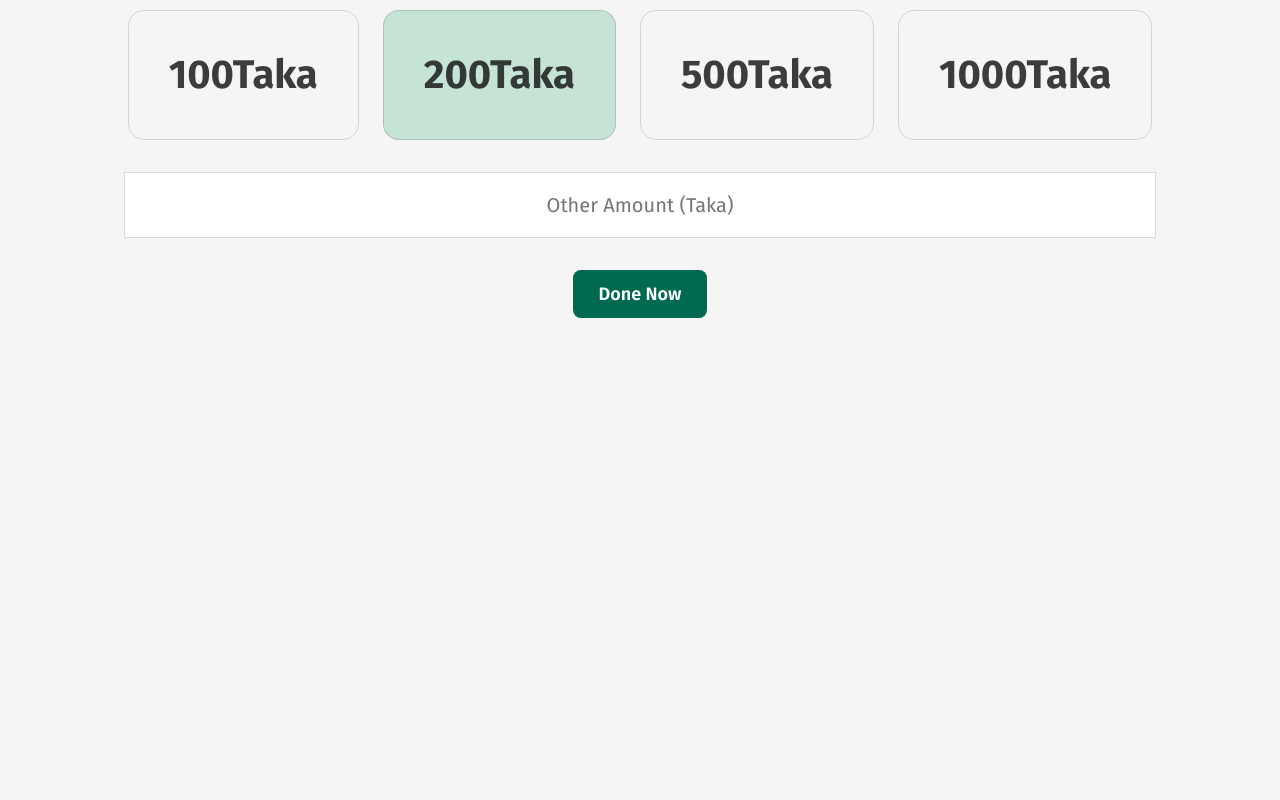
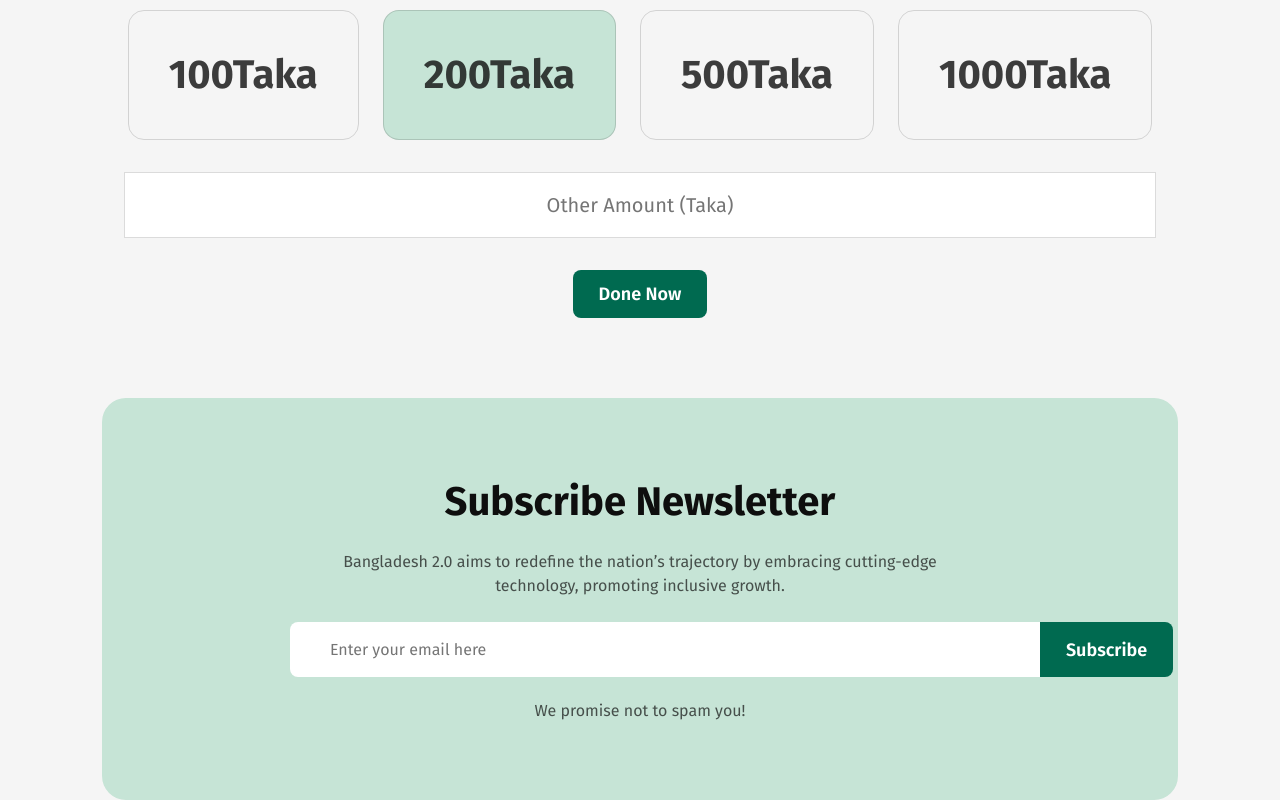
Before and after one commit to nirobsarker012/b11-a1, a plain HTML site: page index.html in a window 1280 px wide. Shown: the part 4237-5037 px from the top of the page. Before the commit the page ends 4555 px from the top, so only its background shows below. Drawn offline with Linux system fonts and the light colour scheme.

Commit message:
new:email_section

```diff
--- a/index.html
+++ b/index.html
@@ -6,6 +6,7 @@
     <link rel="preconnect" href="https://fonts.googleapis.com">
 <link rel="preconnect" href="https://fonts.gstatic.com" crossorigin>
 <link href="https://fonts.googleapis.com/css2?family=Fira+Sans:ital,wght@0,100;0,200;0,300;0,400;0,500;0,600;0,700;0,800;0,900;1,100;1,200;1,300;1,400;1,500;1,600;1,700;1,800;1,900&display=swap" rel="stylesheet">
+<link rel="shortcut icon" href="assets/icons8-bangladesh-48.png" type="image/x-icon">
     <title>Bangladesh 2.0</title>
     <link rel="stylesheet" href="style.css">
 </head>
@@ -298,6 +299,27 @@ with a certain degree of justification, be able to speak of humankind as civiliz
     </div>
      </section>
     <!-- Donate Section End here -->
+
+     <!-- Contact Section Start Here -->
+      <section class="contact_section">
+        <div class="container">
+        <div class="contact_box">
+            <div class="contact_inner">
+            <h2 class="contact_title future_title">Subscribe Newsletter</h2>
+            <p class="contact_desc future_desc">Bangladesh 2.0 aims to redefine the nation’s trajectory by embracing cutting-edge technology, promoting inclusive growth.</p>
+        </div>
+
+            <div class="email_box">
+            <input type="email" placeholder="Enter your email here" class="email">
+            <button class="email_btn news_btn">Subscribe</button>
+        </div>
+        <p class="responsibility_title">We promise not to spam you!</p>
+        </div>
+    </div>
+      </section>
+     <!-- Contact Section End Here -->
 </main>
+
+
 </body>
 </html>
--- a/style.css
+++ b/style.css
@@ -484,3 +484,48 @@ body{
     margin-bottom: 32px;
 }
 /* Donate Design End */
+
+/* Contact Design start here */
+.contact_section{
+    margin-top: 80px;
+}
+
+.contact_box{
+    text-align: center;
+    background: #C6E4D6;
+    border-radius: 24px;
+    padding: 80px 100px;
+}
+
+.contact_inner{
+    margin: 0 auto;
+    width: 622px;
+    margin-bottom: 24px;
+}
+
+.email{
+    border: none;
+    color: #0E0E0E4D;
+    font-size: 16px;
+    font-weight: 400;
+    border-radius: 8px 0 0 8px;
+    padding: 18px 40px;
+    min-width:750px
+}
+
+.email_box{
+    display:flex;
+    margin-left: 10%;
+    margin-bottom: 24px;
+}
+
+.email_btn{
+    border-radius: 0 8px 8px 0;
+}
+
+.responsibility_title{
+    color: #0E0E0EB2;
+    font-size: 16px;
+    font-weight: 400;
+}
+/* Contact Design End here */
```
Also changed, not shown: assets/icons8-bangladesh-48.png (added).
